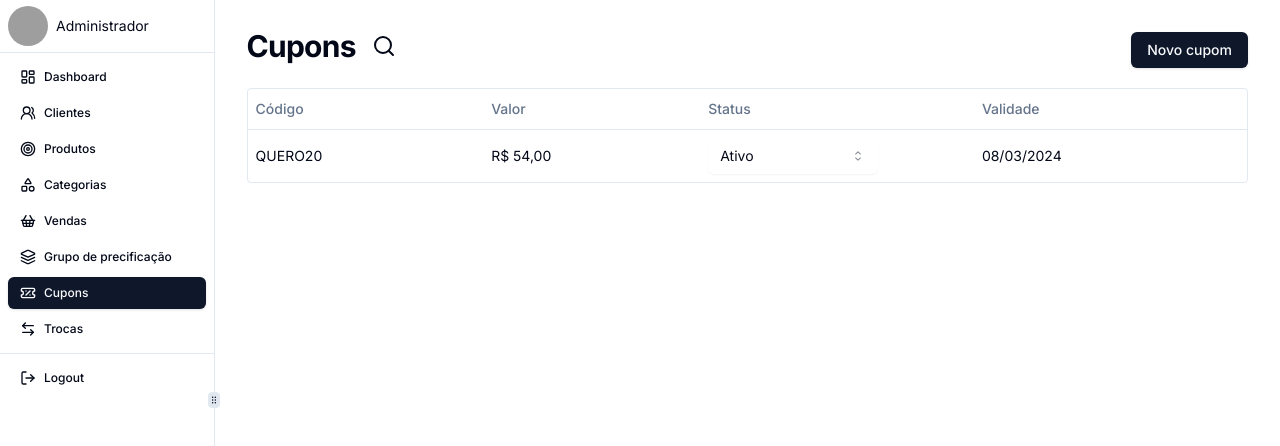
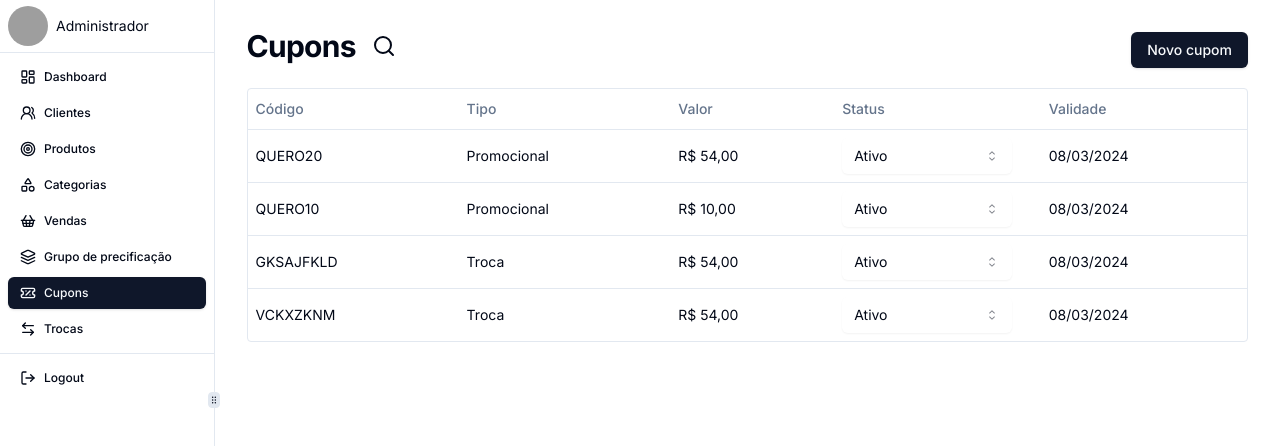
Before and after one commit to EnzoWu479/ecommerce-les, a Next.js app in the folder frontend/: page /admin/auth/cupons in a window 1280 px wide. Shown: the top 446 px of the page. Built offline with nearby package versions, Linux system fonts and the light colour scheme; grey boxes are pictures that could not be loaded.

Commit message:
fix: little changes

```diff
--- a/frontend/src/app/admin/auth/clientes/page.tsx
+++ b/frontend/src/app/admin/auth/clientes/page.tsx
@@ -91,9 +91,9 @@ const ClientsPage = () => {
               </TableCell>
               <TableCell>
                 <div className="flex gap-2">
-                  <Link href={`/admin/auth/clientes/${1}`}>
+                  {/* <Link href={`/admin/auth/clientes/${1}`}>
                     <PencilLine />
-                  </Link>
+                  </Link> */}
                   <ModalWarning
                     title="Tem certeza que deseja excluir esse usuário?"
                     description="Essa ação não poderá ser desfeita."
--- a/frontend/src/app/admin/auth/cupons/page.tsx
+++ b/frontend/src/app/admin/auth/cupons/page.tsx
@@ -48,6 +48,7 @@ const CategoriesPage = () => {
           <TableHeader>
             <TableRow>
               <TableHead>Código</TableHead>
+              <TableHead>Tipo</TableHead>
               <TableHead>Valor</TableHead>
               <TableHead>Status</TableHead>
               <TableHead>Validade</TableHead>
@@ -56,6 +57,73 @@ const CategoriesPage = () => {
           <TableBody>
             <TableRow>
               <TableCell>QUERO20</TableCell>
+              <TableCell>Promocional</TableCell>
+              <TableCell>{formaters.money(54)}</TableCell>
+              <TableCell className="w-fit">
+                <div className='w-20'>
+                  <Select defaultValue="a">
+                    <SelectTrigger className="w-[170px] border-none outline-none">
+                      <SelectValue placeholder="Selecione o status" />
+                    </SelectTrigger>
+                    <SelectContent>
+                      <SelectGroup>
+                        <SelectLabel>Status do cupom</SelectLabel>
+                        <SelectItem value="a">Ativo</SelectItem>
+                        <SelectItem value="i">Inativo</SelectItem>
+                      </SelectGroup>
+                    </SelectContent>
+                  </Select>{' '}
+                </div>
+              </TableCell>
+              <TableCell>{formaters.date(new Date().toISOString())}</TableCell>
+            </TableRow>
+            <TableRow>
+              <TableCell>QUERO10</TableCell>
+              <TableCell>Promocional</TableCell>
+              <TableCell>{formaters.money(10)}</TableCell>
+              <TableCell className="w-fit">
+                <div className='w-20'>
+                  <Select defaultValue="a">
+                    <SelectTrigger className="w-[170px] border-none outline-none">
+                      <SelectValue placeholder="Selecione o status" />
+                    </SelectTrigger>
+                    <SelectContent>
+                      <SelectGroup>
+                        <SelectLabel>Status do cupom</SelectLabel>
+                        <SelectItem value="a">Ativo</SelectItem>
+                        <SelectItem value="i">Inativo</SelectItem>
+                      </SelectGroup>
+                    </SelectContent>
+                  </Select>{' '}
+                </div>
+              </TableCell>
+              <TableCell>{formaters.date(new Date().toISOString())}</TableCell>
+            </TableRow>
+            <TableRow>
+              <TableCell>GKSAJFKLD</TableCell>
+              <TableCell>Troca</TableCell>
+              <TableCell>{formaters.money(54)}</TableCell>
+              <TableCell className="w-fit">
+                <div className='w-20'>
+                  <Select defaultValue="a">
+                    <SelectTrigger className="w-[170px] border-none outline-none">
+                      <SelectValue placeholder="Selecione o status" />
+                    </SelectTrigger>
+                    <SelectContent>
+                      <SelectGroup>
+                        <SelectLabel>Status do cupom</SelectLabel>
+                        <SelectItem value="a">Ativo</SelectItem>
+                        <SelectItem value="i">Inativo</SelectItem>
+                      </SelectGroup>
+                    </SelectContent>
+                  </Select>{' '}
+                </div>
+              </TableCell>
+              <TableCell>{formaters.date(new Date().toISOString())}</TableCell>
+            </TableRow>
+            <TableRow>
+              <TableCell>VCKXZKNM</TableCell>
+              <TableCell>Troca</TableCell>
               <TableCell>{formaters.money(54)}</TableCell>
               <TableCell className="w-fit">
                 <div className='w-20'>
```
